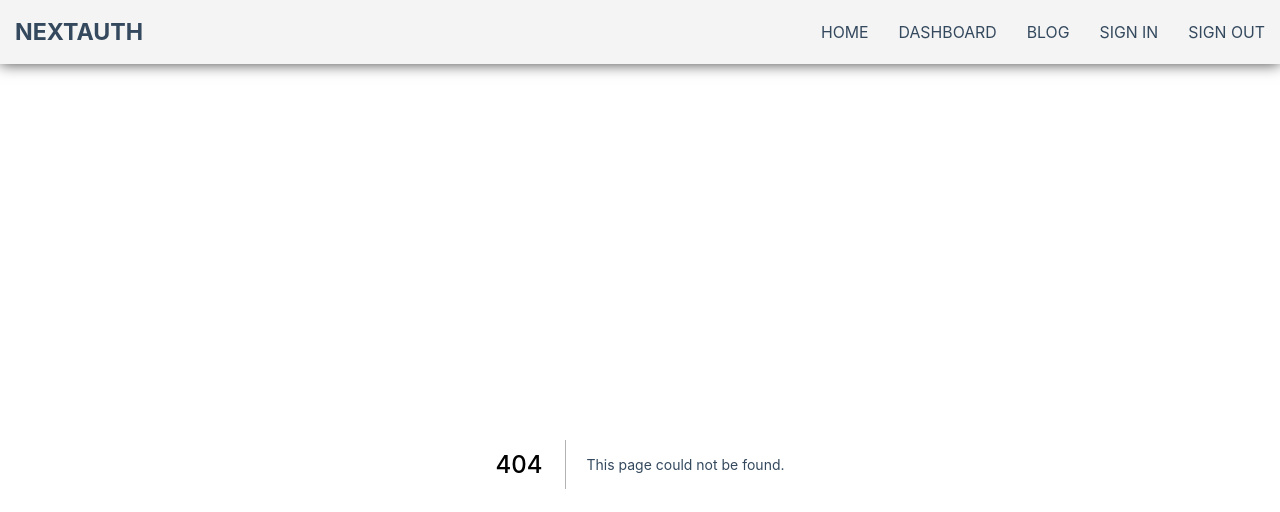
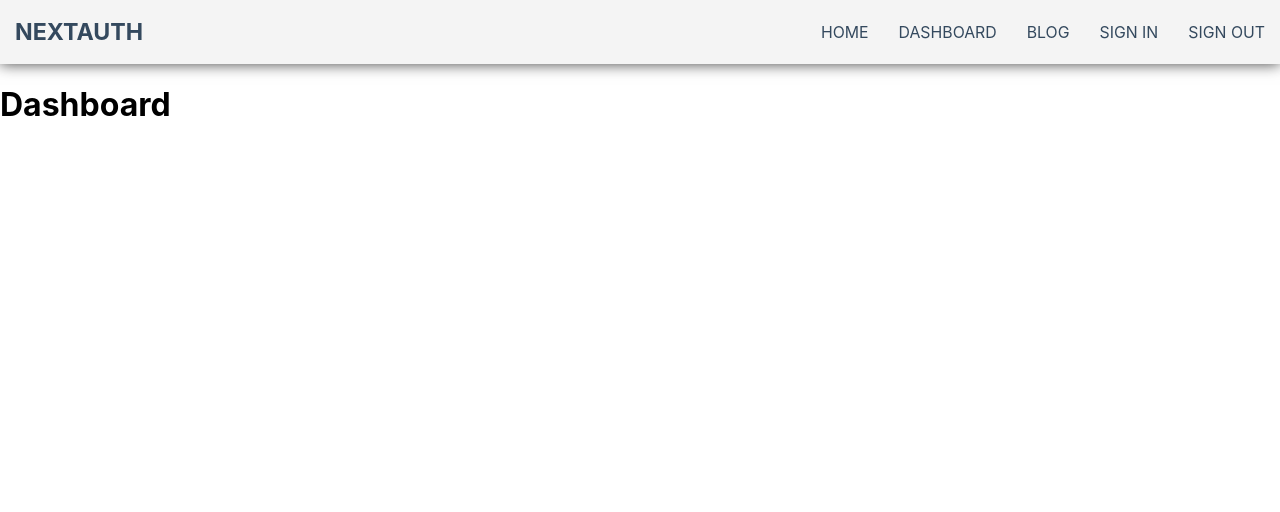
Before and after one commit to KGaurav-8102/Next-Js, a Next.js app in the folder next-auth/: page /dashboard in a window 1280 px wide. Before the commit this address had no page. Shown: the top 512 px of the page. Built offline with nearby package versions, Linux system fonts and the light colour scheme.

Commit message:
blog Page and  Dashboard Page done

```diff
--- /dev/null
+++ b/next-auth/pages/blog.js
@@ -0,0 +1,5 @@
+function Blog() {
+    return <h1>Blog Page</h1>
+}
+
+export default Blog
--- /dev/null
+++ b/next-auth/pages/dashboard.js
@@ -0,0 +1,5 @@
+function Dashboard() {
+    return <h1>Dashboard</h1>
+}
+
+export default Dashboard
```
